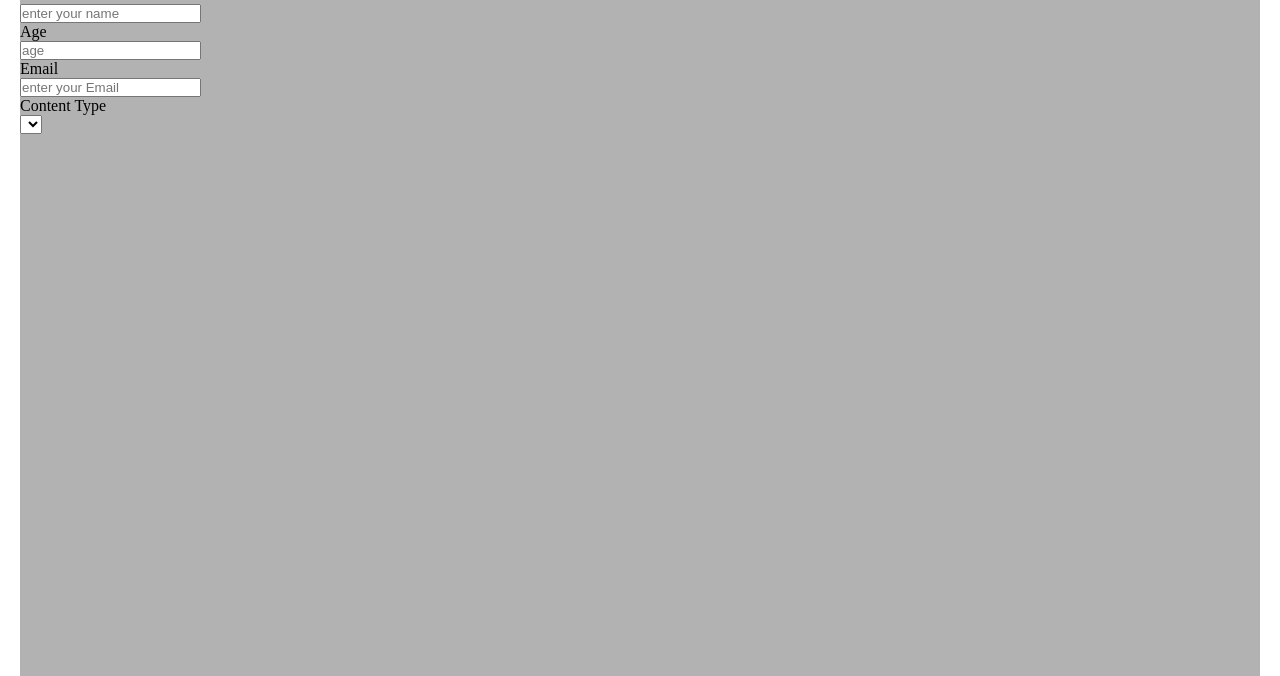
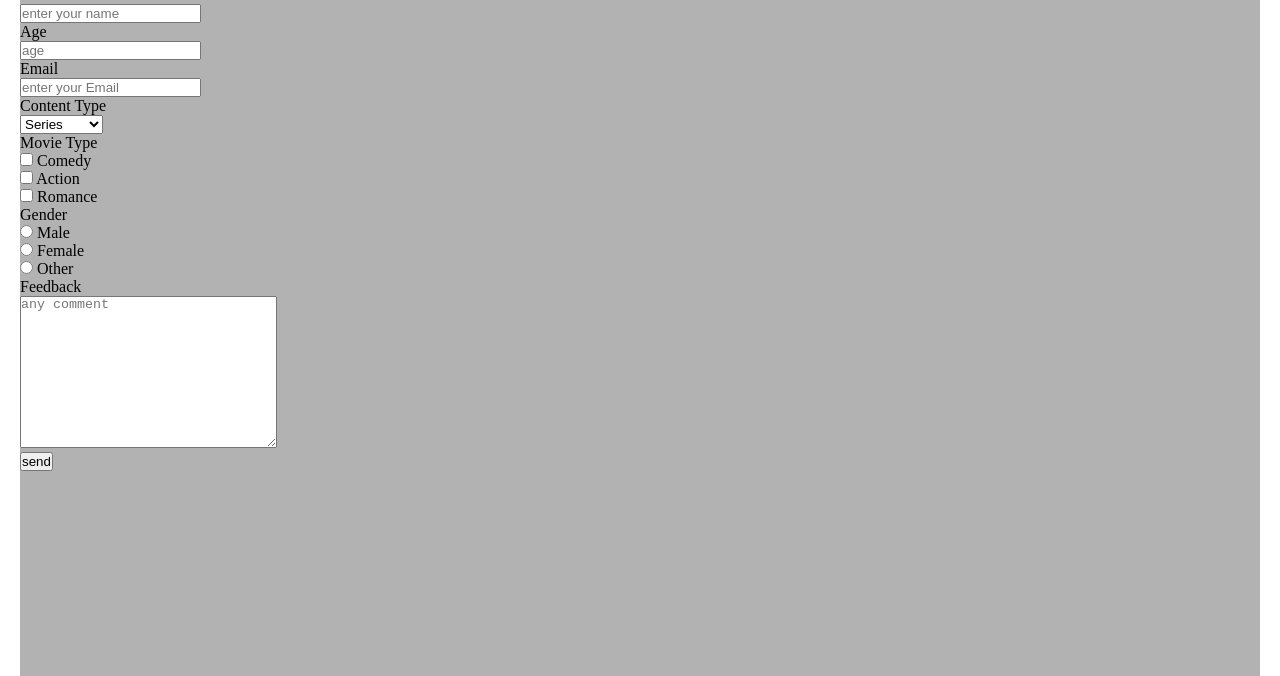
Before and after one commit to humEyra1064/harveynetflix, a plain HTML site: page index.html in a window 1280 px wide. Shown: the part 124-800 px from the top of the page. Drawn offline with Linux system fonts and the light colour scheme; a web font is replaced by a local one.

Commit message:
html end

```diff
--- a/index.html
+++ b/index.html
@@ -41,7 +41,52 @@
 
         <div class="input-box">
             <label for="">Content Type</label><br>
-            <select name="content" id="dropdown"></select>
+            <select name="content" id="dropdown">
+                <option value="movies">Movies</option>
+                <option value="series" selected>Series</option>
+
+                <option value="tv shows">TV Shows</option>
+          </select>
+
+          <div class="input-box">
+            <label for="">Movie Type</label><br>
+
+            <input type="checkbox" name="movie" id="first-check" value="comedy">
+            <label for="first-check">Comedy</label><br>
+
+            <input type="checkbox" name="movie" id="second-check" value="comedy">
+            <label for="second-check">Action</label><br>
+
+            <input type="checkbox" name="movie" id="third-check" value="romance">
+            <label for="third-check">Romance</label>
+       </div>
+
+       <div class="input-box">
+        <label for="">Gender</label><br>
+
+        <input type="radio" name="gender" id="first-radio" value="male">
+        <label for="first-radio">Male</label><br>
+
+        <input type="radio" name="gender" id="second-radio" value="female">
+        <label for="second-radio">Female</label><br>
+
+        <input type="radio" name="gender" id="third-radio" value="other">
+        <label for="third-radio">Other</label><br>
+
+      </div>
+
+      <div class="input-box">
+        <label for="feedback">Feedback</label><br>
+        <textarea name="feedback" id="feedback" cols="30" rows="10" placeholder="any comment"></textarea>
+    </div>
+
+    <div class="form-submit">
+        <input type="submit" value="send">
+
+
+    </div>
+
+
 
 
 
```
